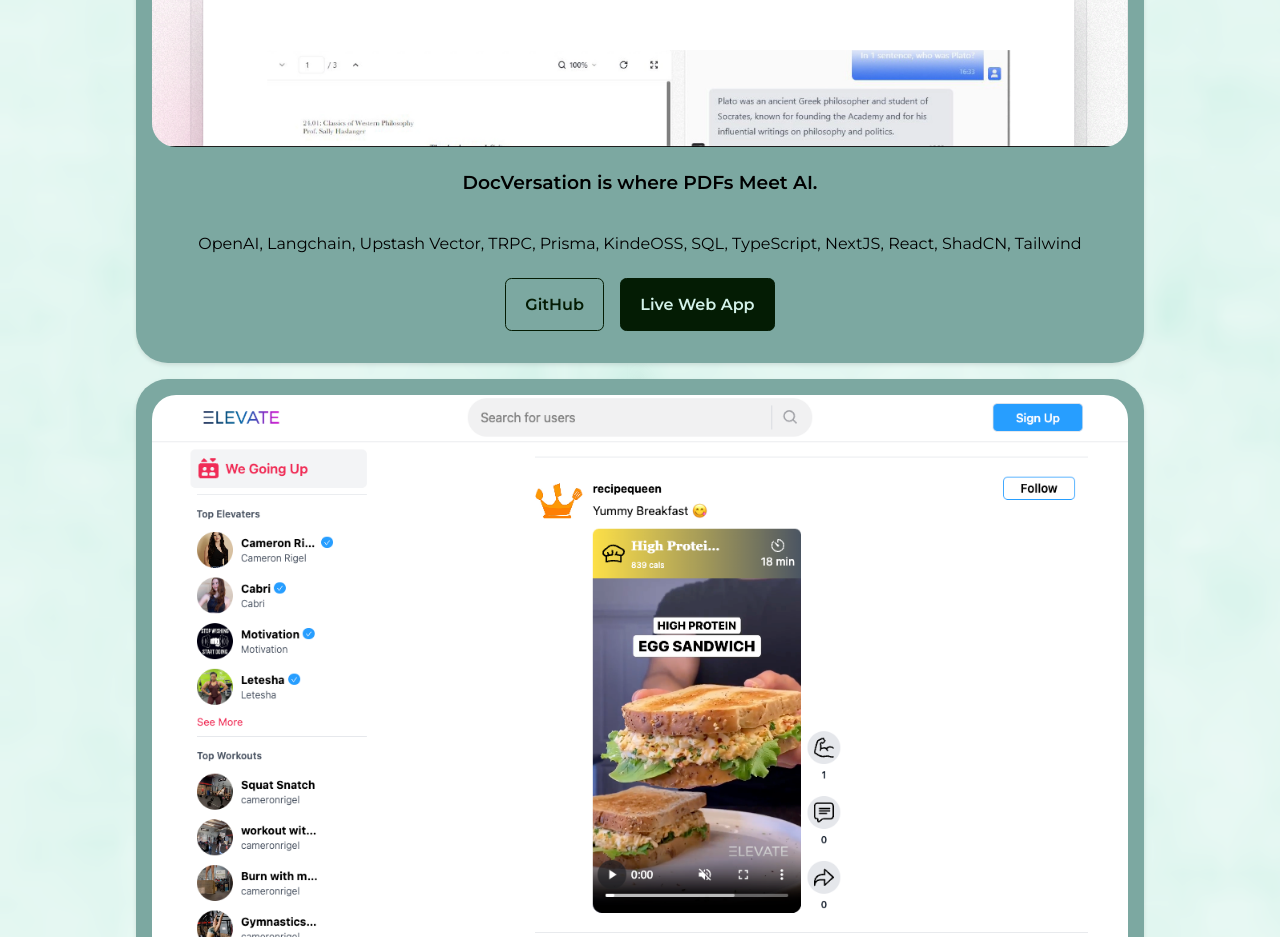
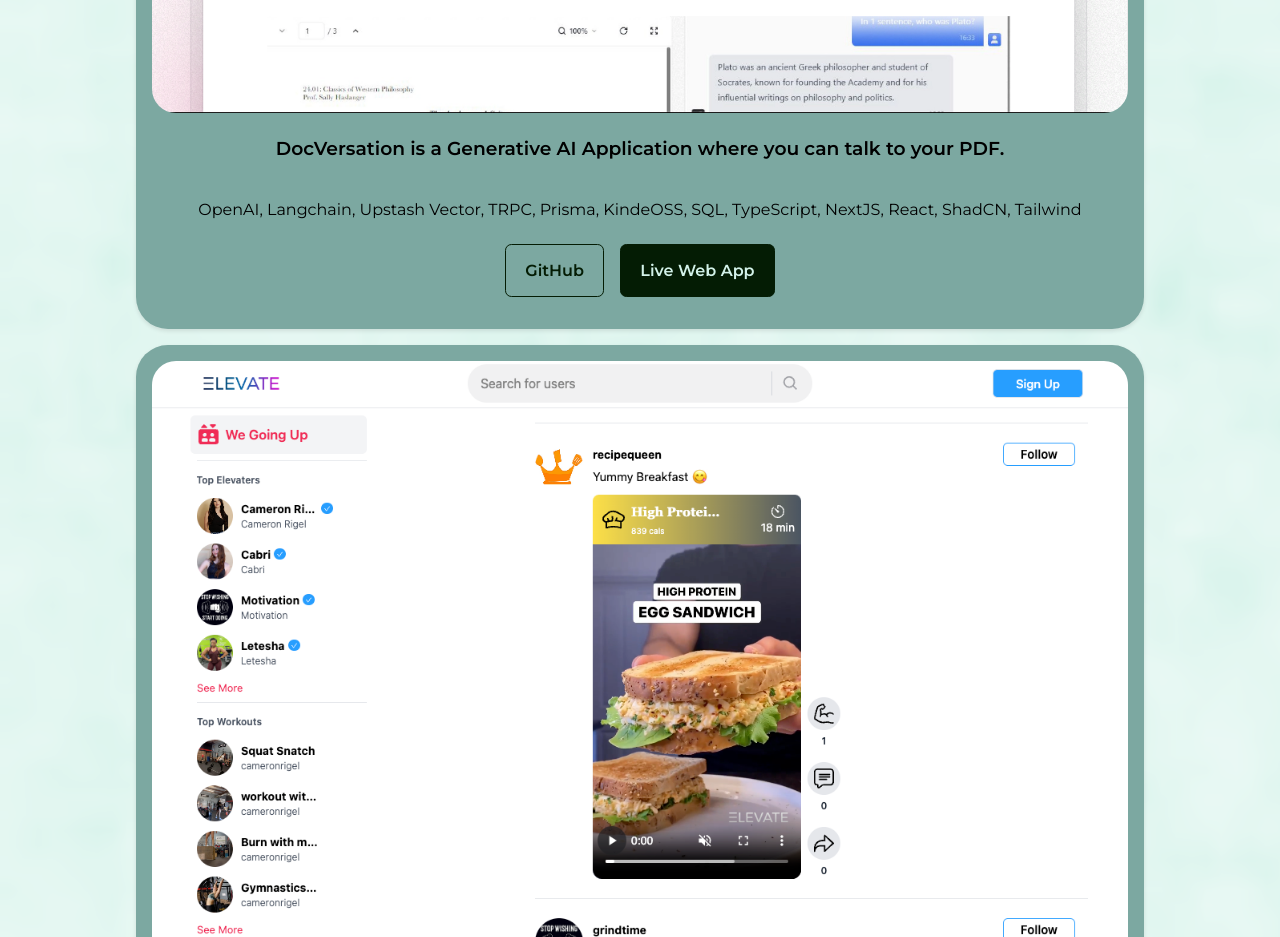
Before and after one commit to TheForeverOptimist/react-portfolio, a React (Create React App) app: page / in a window 1280 px wide. Shown: the part 2160-3097 px from the top of the page. Built offline with nearby package versions, Linux system fonts and the light colour scheme.

Commit message:
updated about me and project description

```diff
--- a/src/components/about/about.jsx
+++ b/src/components/about/about.jsx
@@ -54,9 +54,7 @@
             industries, i.e. Consumer Social Platforms, Digital Health & Medical
             Devices. My experience in different modalities gives me a
             unique perspective for how I design and implement my engineering.
-            I'm an experienced Product Leader who is high energy and high integrity with excellent
-            communication and team-building skills. I enjoy collaborating with operations, development,
-            marketing and C-suite stakeholders.
+            My current focus is developing Generative AI applications that utilize Large Language Models and Machine Learning to solve real world problems.
           </p>
         </div>
       </div>
--- a/src/components/portfolio/portfolio.jsx
+++ b/src/components/portfolio/portfolio.jsx
@@ -8,7 +8,7 @@
   {
     id: 1,
     image: IMG1,
-    title: "DocVersation is where PDFs Meet AI.",
+    title: "DocVersation is a Generative AI Application where you can talk to your PDF.",
     info: "OpenAI, Langchain, Upstash Vector, TRPC, Prisma, KindeOSS, SQL, TypeScript, NextJS, React, ShadCN, Tailwind",
     github: "https://github.com/TheForeverOptimist/DocVersation",
     demo: "https://doc-versation.vercel.app/",
```
